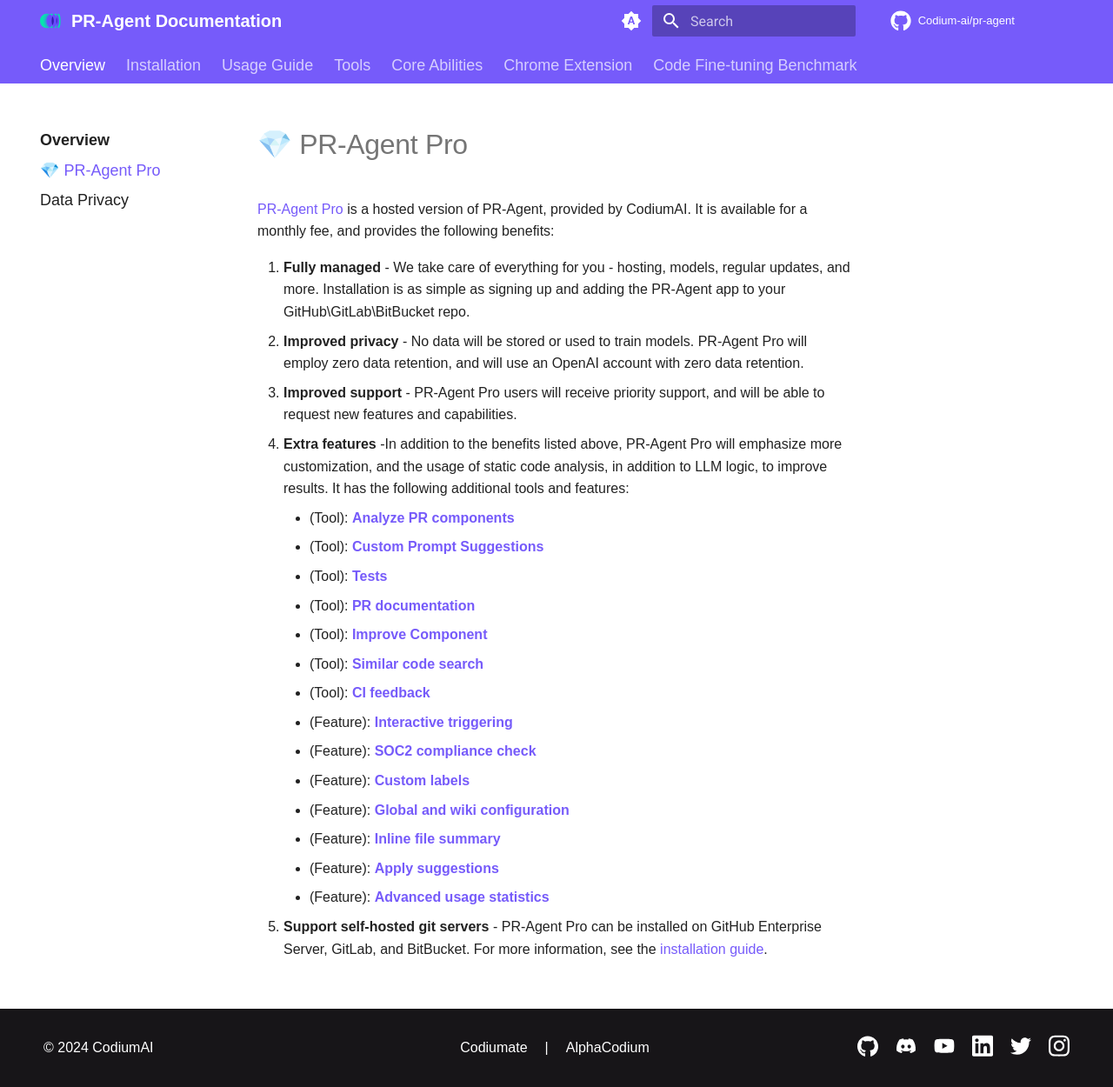
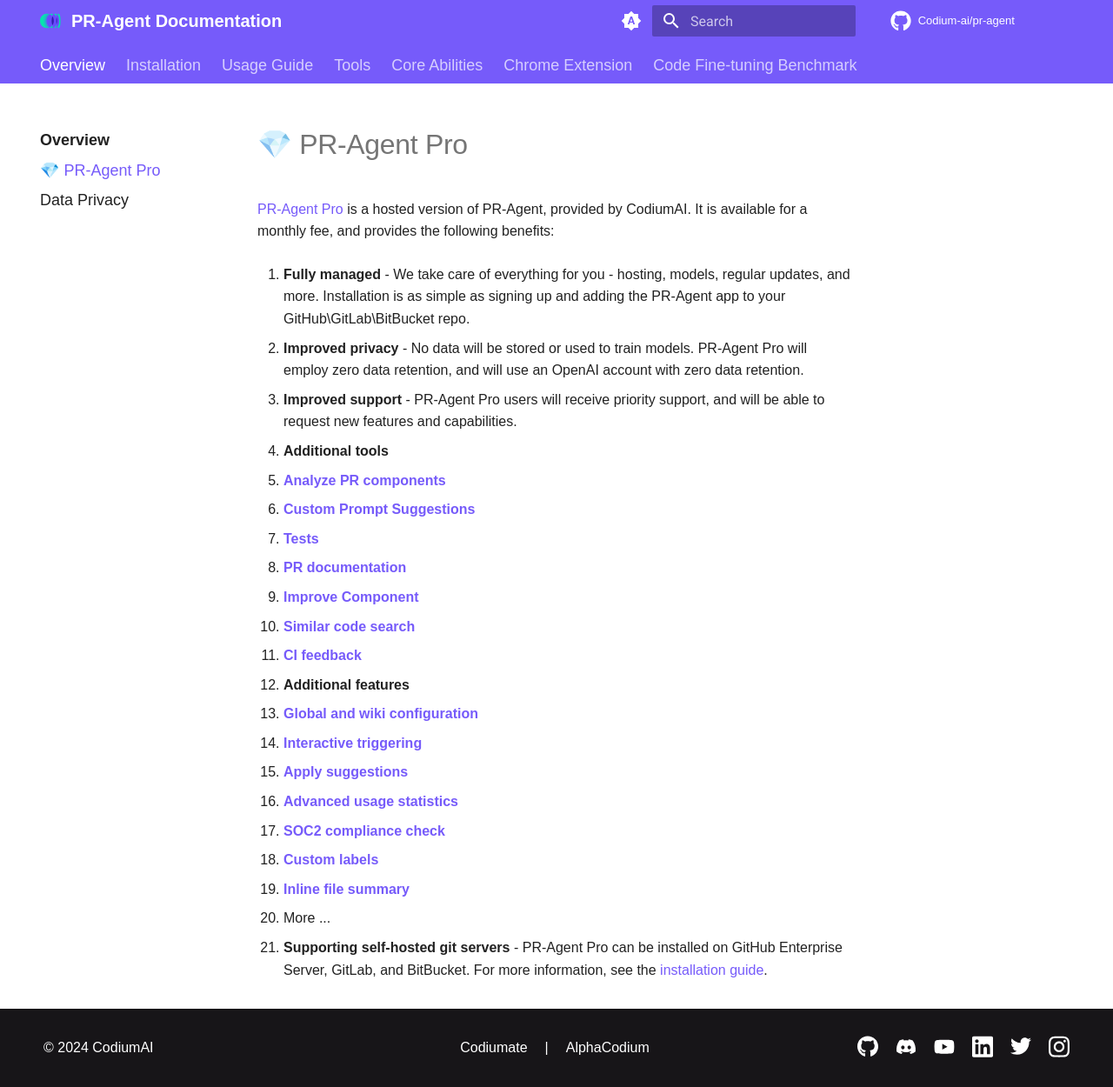
Before and after one commit to Codium-ai/pr-agent, an MkDocs documentation site: the page built from docs/docs/overview/pr_agent_pro.md, in a window 1280 px wide and 1250 px high. Shown: the whole window at 87% size. Built offline with MkDocs 1.6.1 and Material for MkDocs 9.7.7, drawn with Linux system fonts in a browser that asks for light colours; comment, search, counter and statistics services are not loaded.

Commit message:
example best practice

```diff
--- a/docs/docs/overview/pr_agent_pro.md
+++ b/docs/docs/overview/pr_agent_pro.md
@@ -1,21 +1,28 @@
 [PR-Agent Pro](https://www.codium.ai/pricing/) is a hosted version of PR-Agent, provided by CodiumAI. It is available for a monthly fee, and provides the following benefits:
 
 1. **Fully managed** - We take care of everything for you - hosting, models, regular updates, and more. Installation is as simple as signing up and adding the PR-Agent app to your GitHub\GitLab\BitBucket repo.
+
 2. **Improved privacy** - No data will be stored or used to train models. PR-Agent Pro will employ zero data retention, and will use an OpenAI account with zero data retention.
+
 3. **Improved support** - PR-Agent Pro users will receive priority support, and will be able to request new features and capabilities.
-4. **Extra features** -In addition to the benefits listed above, PR-Agent Pro will emphasize more customization, and the usage of static code analysis, in addition to LLM logic, to improve results. It has the following additional tools and features:
-    - (Tool): [**Analyze PR components**](./tools/analyze.md/)
-    - (Tool): [**Custom Prompt Suggestions**](./tools/custom_prompt.md/)
-    - (Tool): [**Tests**](./tools/test.md/)
-    - (Tool): [**PR documentation**](./tools/documentation.md/)
-    - (Tool): [**Improve Component**](https://pr-agent-docs.codium.ai/tools/improve_component/)
-    - (Tool): [**Similar code search**](https://pr-agent-docs.codium.ai/tools/similar_code/)
-    - (Tool): [**CI feedback**](./tools/ci_feedback.md/)
-    - (Feature): [**Interactive triggering**](./usage-guide/automations_and_usage.md/#interactive-triggering)
-    - (Feature): [**SOC2 compliance check**](./tools/review.md/#soc2-ticket-compliance)
-    - (Feature): [**Custom labels**](./tools/describe.md/#handle-custom-labels-from-the-repos-labels-page)
-    - (Feature): [**Global and wiki configuration**](./usage-guide/configuration_options.md/#wiki-configuration-file)
-    - (Feature): [**Inline file summary**](https://pr-agent-docs.codium.ai/tools/describe/#inline-file-summary)
-    - (Feature): [**Apply suggestions**](https://pr-agent-docs.codium.ai/tools/improve/#example-usage)
-    - (Feature): [**Advanced usage statistics**](https://www.codium.ai/contact/#/)
-5. **Support self-hosted git servers** - PR-Agent Pro can be installed on GitHub Enterprise Server, GitLab, and BitBucket. For more information, see the [installation guide](https://pr-agent-docs.codium.ai/installation/pr_agent_pro/).
+
+4. **Additional tools**
+- [**Analyze PR components**](./tools/analyze.md/)
+- [**Custom Prompt Suggestions**](./tools/custom_prompt.md/)
+- [**Tests**](./tools/test.md/)
+- [**PR documentation**](./tools/documentation.md/)
+- [**Improve Component**](https://pr-agent-docs.codium.ai/tools/improve_component/)
+- [**Similar code search**](https://pr-agent-docs.codium.ai/tools/similar_code/)
+- [**CI feedback**](./tools/ci_feedback.md/)
+
+5. **Additional features**
+- [**Global and wiki configuration**](./usage-guide/configuration_options.md/#wiki-configuration-file)
+- [**Interactive triggering**](./usage-guide/automations_and_usage.md/#interactive-triggering)
+- [**Apply suggestions**](https://pr-agent-docs.codium.ai/tools/improve/#example-usage)
+- [**Advanced usage statistics**](https://www.codium.ai/contact/#/)
+- [**SOC2 compliance check**](./tools/review.md/#soc2-ticket-compliance)
+- [**Custom labels**](./tools/describe.md/#handle-custom-labels-from-the-repos-labels-page)
+- [**Inline file summary**](https://pr-agent-docs.codium.ai/tools/describe/#inline-file-summary)
+- More ...
+
+6. **Supporting self-hosted git servers** - PR-Agent Pro can be installed on GitHub Enterprise Server, GitLab, and BitBucket. For more information, see the [installation guide](https://pr-agent-docs.codium.ai/installation/pr_agent_pro/).
```
Also changed, not shown: docs/docs/installation/github.md (+4 -1 lines), docs/docs/tools/improve.md (+9 -13 lines), docs/docs/usage-guide/EXAMPLE_BEST_PRACTICE.md (added, +188 -0 lines).
